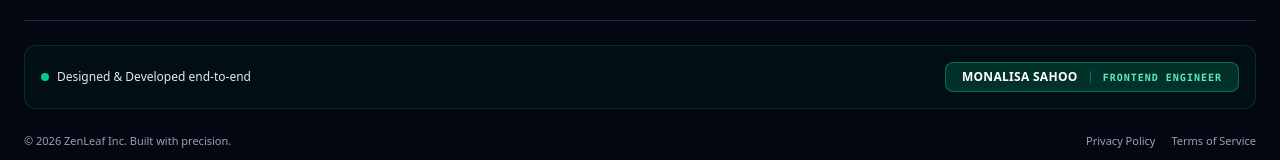
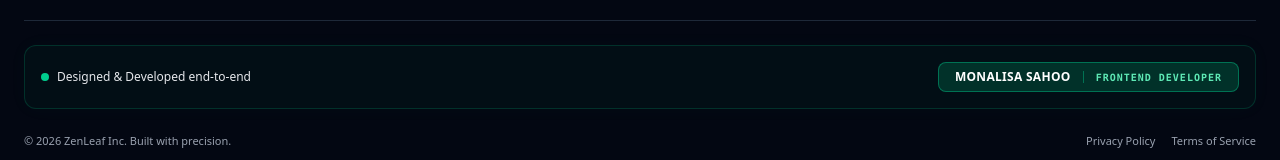
Before and after one commit to sahoomonalisa023-ship-it/zenleaf-nextjs-app, a Next.js app: page / in a window 1280 px wide. Shown: the part 1824-1984 px from the top of the page. Built offline with nearby package versions, Linux system fonts and the light colour scheme.

Commit message:
Refactor: Updated footer badge label to Frontend Developer

```diff
--- a/src/app/components/Footer.jsx
+++ b/src/app/components/Footer.jsx
@@ -56,6 +56,7 @@ export default function Footer() {
               Focus Areas
             </h4>
             <ul className="space-y-2 text-xs text-gray-300">
+              {/* ✅ Fixed broken closing tags here */}
               <li className="hover:text-emerald-400 transition-colors cursor-pointer flex items-center gap-2">
                 Meditation
               </li>
@@ -86,9 +87,8 @@ export default function Footer() {
               Monalisa Sahoo
             </span>
             <div className="w-px h-3 bg-emerald-400/40" />
-            {/* Professional Core Tech Tag or Dynamic Status Hook */}
             <span className="text-[10px] font-mono font-bold tracking-widest text-emerald-300 uppercase">
-              Frontend Engineer
+              Frontend Developer
             </span>
           </div>
         </div>
```
